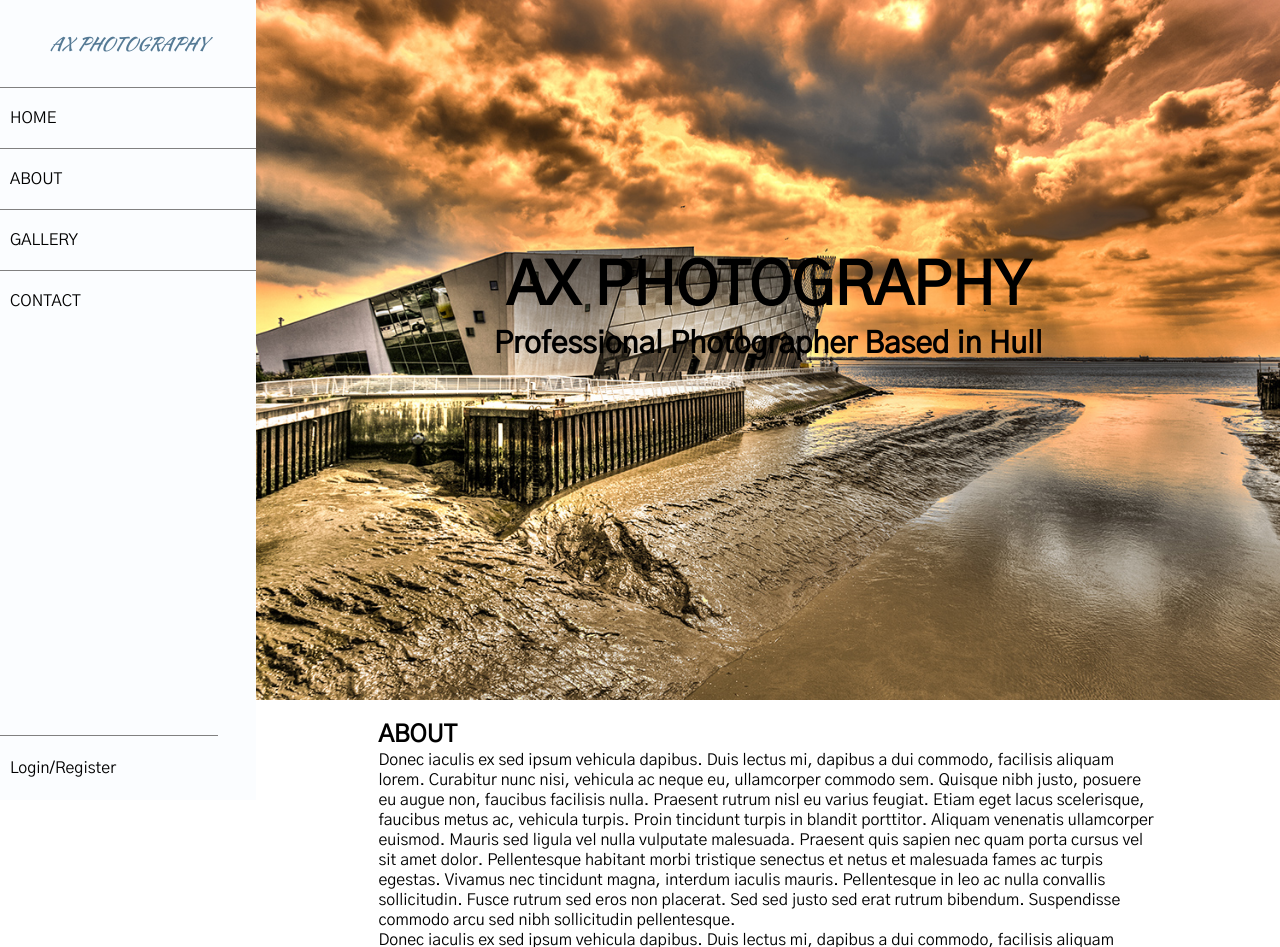
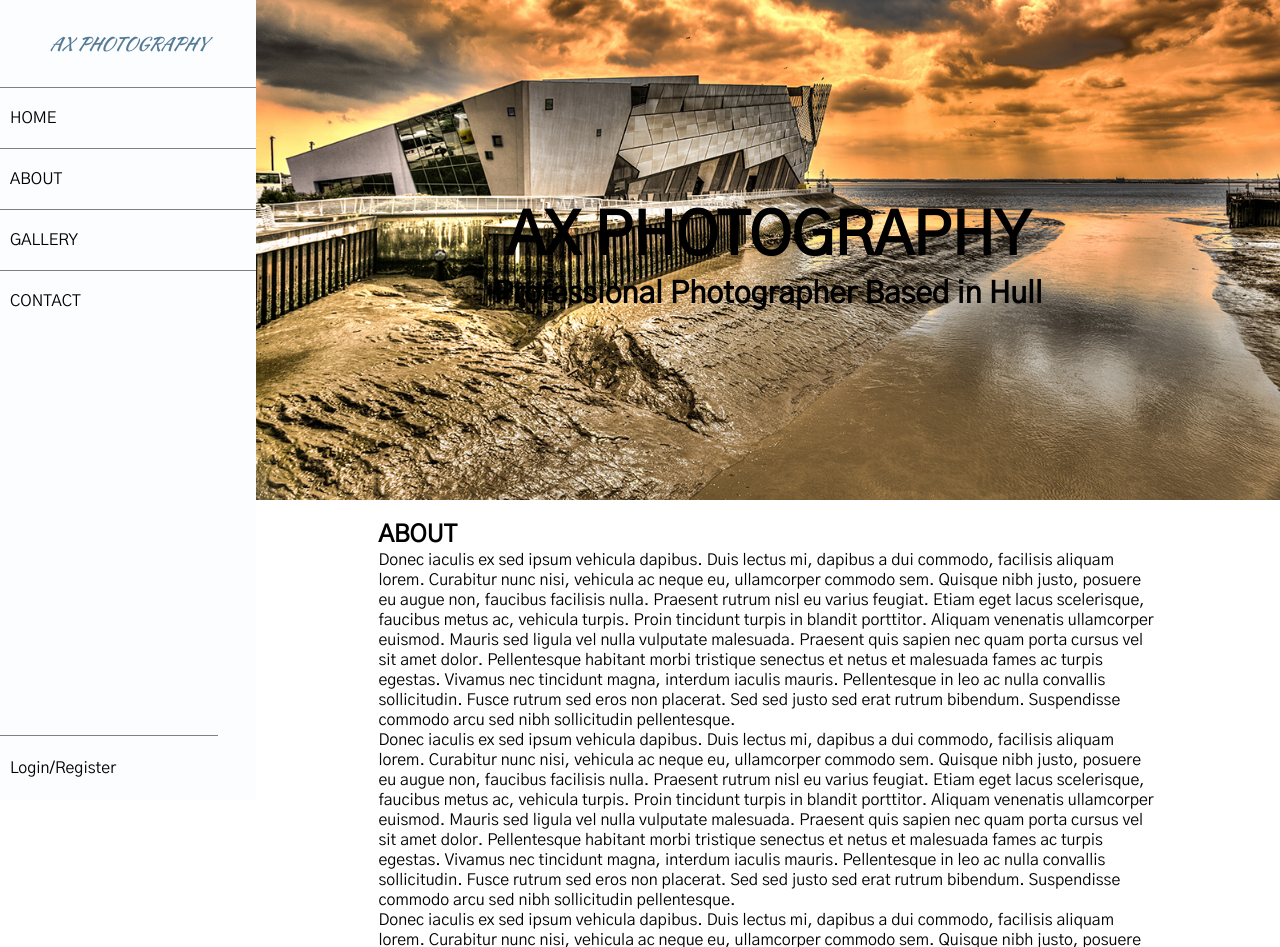
Before and after one commit to rezaa91/photo-gallery, a PHP site: page / in a window 1280 px wide. Shown: the top 947 px of the page. Run offline with PHP 8.4, Linux system fonts and the light colour scheme; some libraries are stand-ins or nearby versions.

Commit message:
init commit

```diff
--- a/src/css/index.css
+++ b/src/css/index.css
@@ -2,12 +2,12 @@ header{
     background-image:url('../img/img-3.jpg');
     background-repeat:no-repeat;
     background-size:cover;
-    height:700px;
+    height:500px;
     background-attachment: fixed;
     background-position: bottom;
 }
 #header-text{
-    padding-top:250px;
+    padding-top:200px;
     text-align:center;
 }
 #header-text h1{
```
Also changed, not shown: src/css/about.css (added), src/css/contact.css (added), src/css/gallery.css (added).
